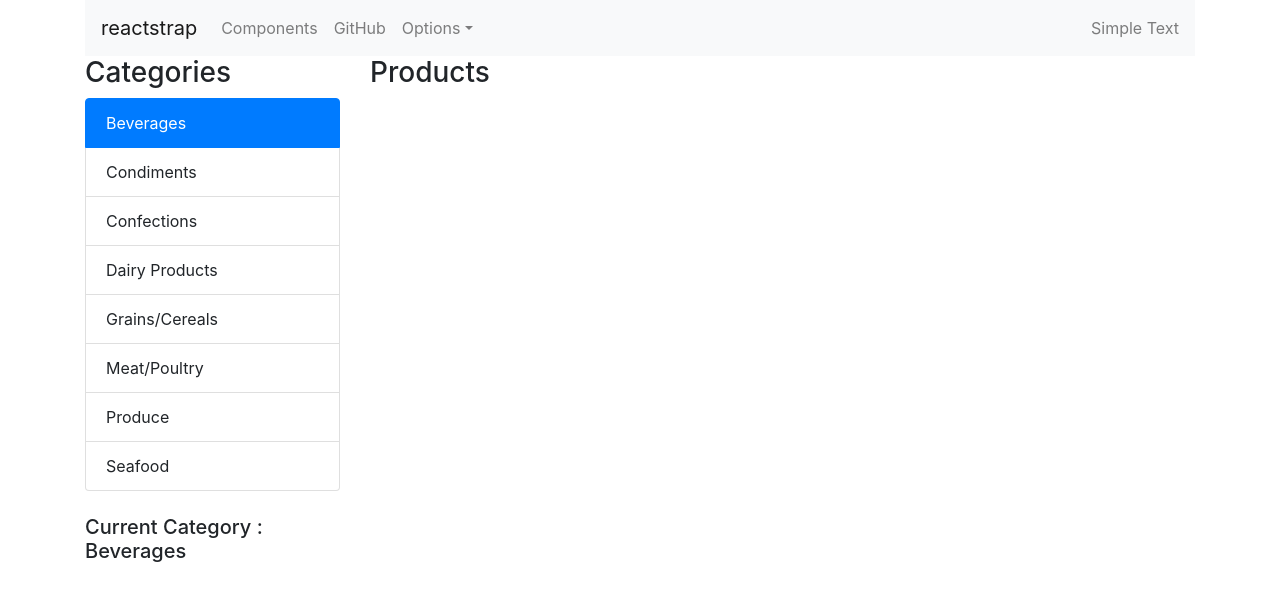
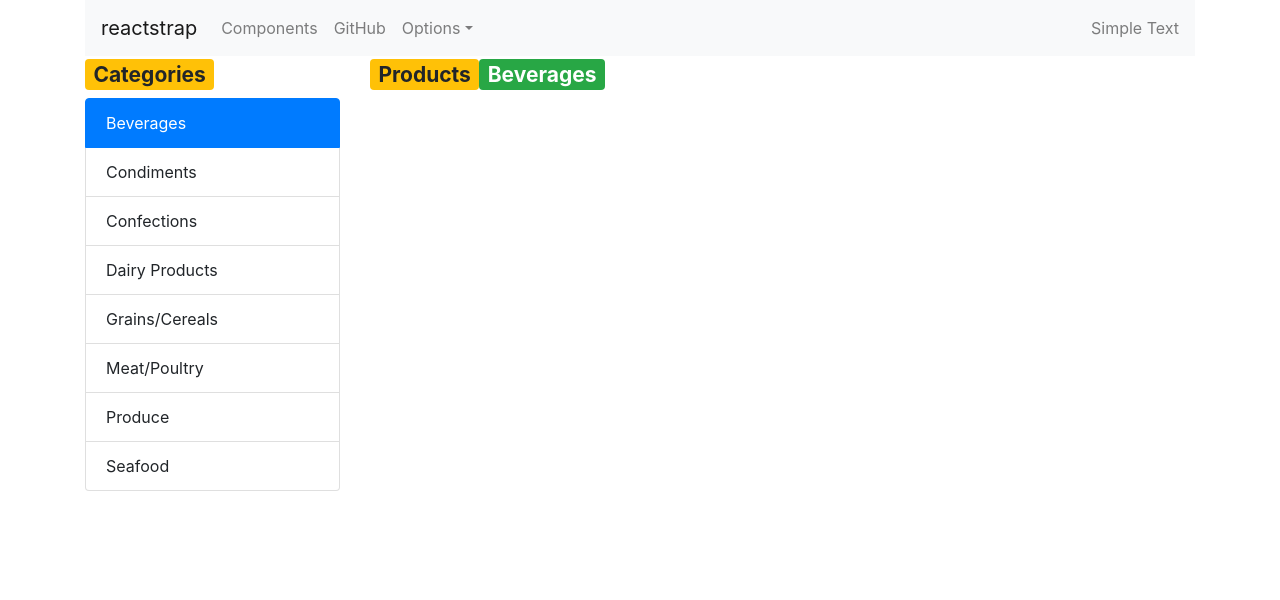
Before and after one commit to CihatAldanmaz/ShoppingAppWithRedux, a React (Create React App) app: page / in a window 1280 px wide. Both pictures are taken after a click on the item "Beverages". Shown: the top 600 px of the page. Built offline with nearby package versions, Linux system fonts and the light colour scheme; data requests are answered from the project's data file.

Commit message:
Started Designing for Menu and Badge

```diff
--- a/src/components/categories/CategoryList.js
+++ b/src/components/categories/CategoryList.js
@@ -2,7 +2,7 @@ import React, { Component } from 'react'
 import {connect} from "react-redux"
 import {bindActionCreators} from "redux"
 import * as categoryActions from "../../redux/actions/categoryActions"
-import { ListGroup, ListGroupItem } from 'reactstrap'
+import { ListGroup, ListGroupItem, Badge } from 'reactstrap'
 
 class CategoryList extends Component {
 
@@ -10,10 +10,16 @@ class CategoryList extends Component {
         this.props.actions.getCategories()
     }
 
+    selectCategory = (category) => {
+        this.props.actions.changeCategory(category)
+    }
+
     render() {
         return (
             <div>
-    <h3>Categories</h3>
+    <h3>
+    <Badge color="warning">Categories</Badge>
+    </h3>
     <ListGroup>
         {this.props.categories.map(category => (
             <ListGroupItem active = {category.id === this.props.currentCategory.id} onClick = {() => this.props.actions.changeCategory(category)} key={category.id} key={category.id}>
@@ -22,7 +28,6 @@ class CategoryList extends Component {
         ))}
 
     </ListGroup>
-                <br></br><h5>Current Category : {this.props.currentCategory.categoryName}</h5>
             </div>
         )
     }
--- a/src/components/products/ProductList.js
+++ b/src/components/products/ProductList.js
@@ -1,11 +1,24 @@
-import React, { Component } from 'react'
+import React, { Component } from 'react';
+import {connect} from "react-redux";
+import { Badge } from "reactstrap";
 
-export default class ProductList extends Component {
+
+class ProductList extends Component {
     render() {
         return (
             <div>
-                <h3>Products</h3>
+                <h3><Badge color="warning">Products</Badge>
+                    <Badge color="success">{this.props.currentCategory.categoryName}</Badge></h3>
             </div>
         )
     }
 }
+
+function mapStateToProps(state){
+    return {
+        currentCategory:state.changeCategoryReducer,
+        categories:state.categoryListReducer
+    }
+}
+
+export default connect(mapStateToProps)(ProductList)
--- a/src/redux/reducers/initialState.js
+++ b/src/redux/reducers/initialState.js
@@ -1,4 +1,4 @@
 export default {
-    currentCategory:{categoryName:"Beverages"},
+    currentCategory:{},
     categories:[]
 }
```
